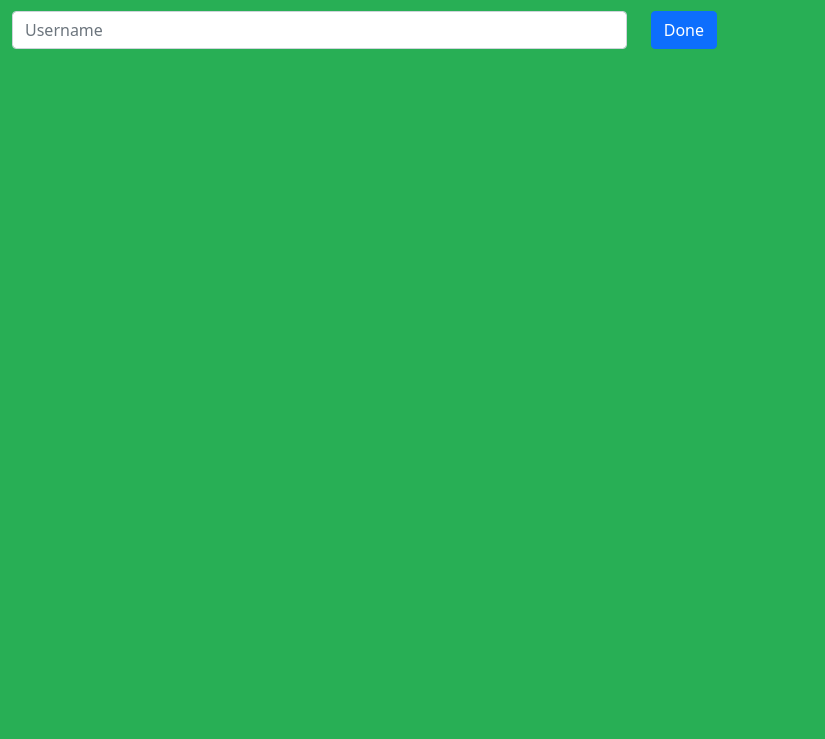
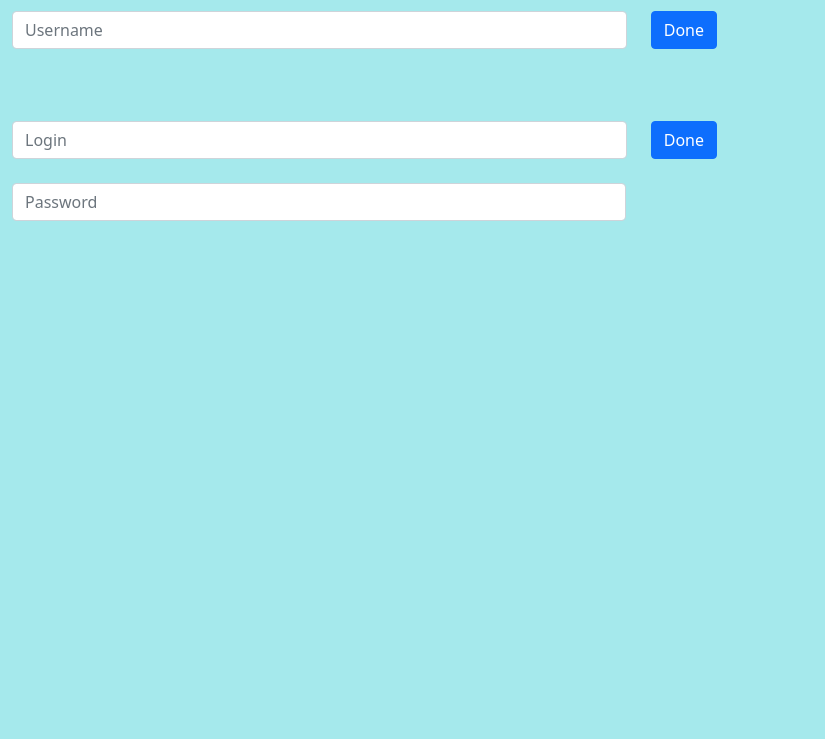
Before and after one commit to SanmukhSinha/reversi, a website: page public/name.html in a window 1280 px wide. Shown: the part 61-800 px from the top of the page, without its empty margins (0-825 px from the left). Drawn offline with nearby package versions, Linux system fonts and the light colour scheme.

Commit message:
Update name.html

```diff
--- a/public/name.html
+++ b/public/name.html
@@ -8,7 +8,7 @@
     <style>
       html, body{
         max-width: 99.9%;
-        background-color: #28af55;
+        background-color: #a5e9ec;
       }
       #head1{
           font-weight: bold;
@@ -40,6 +40,34 @@
             </div>
           </div>
         </form>
+        <br>
+        <br>
+        <form class='form-inline'>
+          <div class="form-group">
+            <div class="row">
+              <div class="col">
+                <label for='username' class='col-form-label sr-only'></label>
+                <input class='form-control' type='text' placeholder='Login' id='login'>
+              </div>
+              <div class="col" style="text-align: left;"><br>
+                <button type="submit" class='btn btn-default btn-primary' onclick="submitForm(); return false">
+                  Done
+                </button>
+              </div>
+            </div>
+          </div>
+        </form>
+        <form class='form-inline'>
+          <div class="form-group">
+            <div class="row">
+              <div class="col">
+                <label for='username' class='col-form-label sr-only'></label>
+                <input class='form-control' style='width: 49%;' type='text' placeholder='Password' id='username'>
+              </div>
+            </div>
+          </div>
+        </form>
+
     </div>
 
 
```
